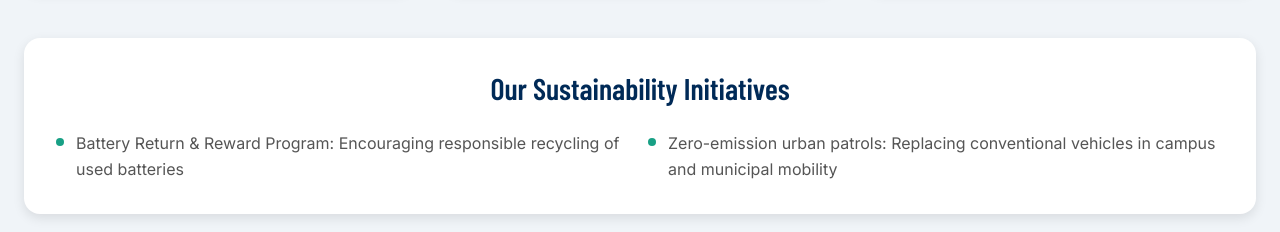
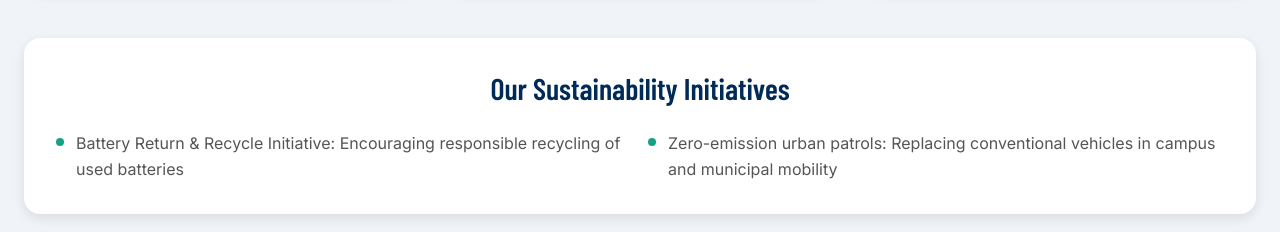
Before and after one commit to Rukaiyabvm/elaicle-design-engine, a React (Vite) app: page /about in a window 1280 px wide. Shown: the part 2880-3112 px from the top of the page. Built offline with nearby package versions, Linux system fonts and the light colour scheme.

Commit message:
Visual edit in Lovable

```diff
--- a/src/pages/About.tsx
+++ b/src/pages/About.tsx
@@ -151,7 +151,7 @@ const About = () => {
             <ul className="grid grid-cols-1 md:grid-cols-2 gap-4">
               <li className="flex items-start space-x-3">
                 <div className="w-2 h-2 bg-success rounded-full mt-2 flex-shrink-0"></div>
-                <span className="body-regular text-muted-foreground">Battery Return & Reward Program: Encouraging responsible recycling of used batteries</span>
+                <span className="body-regular text-muted-foreground">Battery Return & Recycle Initiative: Encouraging responsible recycling of used batteries</span>
               </li>
               <li className="flex items-start space-x-3">
                 <div className="w-2 h-2 bg-success rounded-full mt-2 flex-shrink-0"></div>
```
